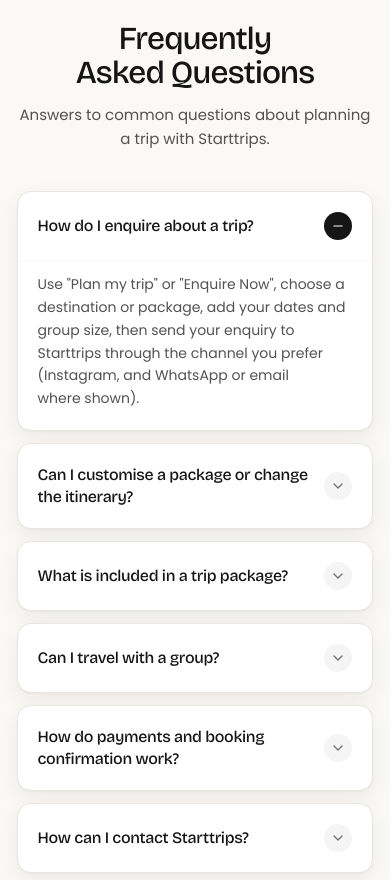
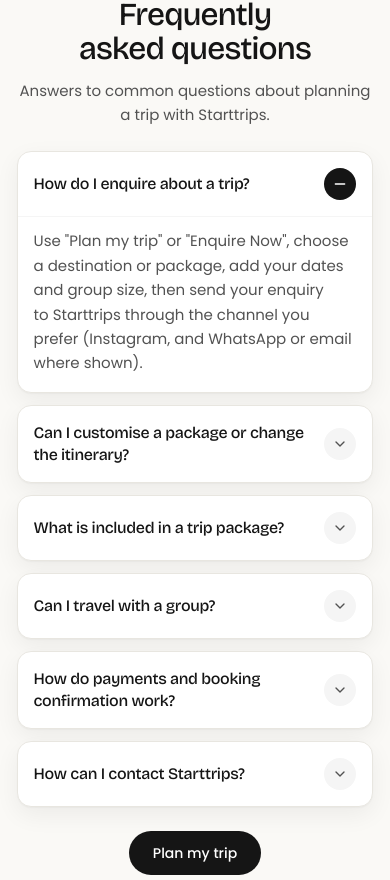
Before and after one commit to hriksinha1/Trip, a React (Vite) app: page / in a window 390 px wide. Shown: the part 4584-5464 px from the top of the page. Built offline with nearby package versions, Linux system fonts and the light colour scheme.

Commit message:
Tighten Starttrips spacing and visual system

```diff
--- a/src/components/sections/FAQSection.tsx
+++ b/src/components/sections/FAQSection.tsx
@@ -9,40 +9,26 @@
 }
 
 export const FAQSection: React.FC<FAQSectionProps> = ({ onPlanTripClick }) => {
-  // First item open by default
   const [openId, setOpenId] = useState<string>("faq-1");
-
-  const toggleItem = (id: string) => {
-    setOpenId((prev) => (prev === id ? "" : id));
-  };
+  const toggleItem = (id: string) => setOpenId((previous) => previous === id ? "" : id);
 
   return (
-    <section
-      id="faq"
-      aria-labelledby="faq-section-heading"
-      className="w-full py-16 sm:py-24 scroll-mt-20"
-    >
+    <section id="faq" aria-labelledby="faq-section-heading" className="section w-full scroll-mt-20">
       <div data-shell className="shell">
-        {/* Section Heading */}
         <SectionHeading
           id="faq-section-heading"
-          title="Frequently Asked Questions"
+          title="Frequently asked questions"
           subtitle="Answers to common questions about planning a trip with Starttrips."
-          className="mb-10 sm:mb-14"
+          className="section-heading-gap"
         />
 
-        {/* Accordion Container (constrained to --text-max) */}
-        <div className="max-w-[var(--text-max)] mx-auto space-y-3 sm:space-y-3.5">
+        <div className="mx-auto max-w-[var(--text-max)] space-y-3">
           {faqs.map((item: FAQItem) => {
             const isOpen = openId === item.id;
             const buttonId = `faq-btn-${item.id}`;
             const panelId = `faq-panel-${item.id}`;
-
             return (
-              <div
-                key={item.id}
-                className="bg-white rounded-[14px] border border-[#E8E6E0] shadow-soft overflow-hidden transition-colors"
-              >
+              <article key={item.id} className="overflow-hidden rounded-[14px] border border-[#E8E6E0] bg-white shadow-soft transition-colors">
                 <h3>
                   <button
                     id={buttonId}
@@ -50,56 +36,29 @@
                     aria-expanded={isOpen}
                     aria-controls={panelId}
                     onClick={() => toggleItem(item.id)}
-                    className="w-full flex items-center justify-between p-5 sm:p-6 text-left gap-4 font-display font-medium text-base sm:text-lg text-[#151515] hover:bg-neutral-50/80 transition-colors focus-visible:outline-none focus-visible:ring-2 focus-visible:ring-[#151515] focus-visible:ring-inset"
+                    className="flex min-h-14 w-full items-center justify-between gap-4 p-4 sm:px-5 sm:py-4 text-left font-display text-[16px] sm:text-[17px] font-medium text-[#151515] transition-colors hover:bg-neutral-50/80 focus-visible:outline-none focus-visible:ring-2 focus-visible:ring-[#151515] focus-visible:ring-inset"
                   >
                     <span className="leading-snug">{item.question}</span>
-
-                    {/* Right-aligned icon indicator */}
-                    <span
-                      className={`w-7 h-7 rounded-full flex items-center justify-center shrink-0 transition-transform duration-200 ${
-                        isOpen
-                          ? "bg-[#151515] text-white"
-                          : "bg-neutral-100 text-neutral-500 hover:text-neutral-900"
-                      }`}
-                    >
-                      {isOpen ? (
-                        <Minus className="w-3.5 h-3.5" aria-hidden="true" />
-                      ) : (
-                        <ChevronDown className="w-4 h-4" aria-hidden="true" />
-                      )}
+                    <span className={`inline-flex size-8 shrink-0 items-center justify-center rounded-full transition-colors ${isOpen ? "bg-[#151515] text-white" : "bg-neutral-100 text-neutral-600"}`}>
+                      {isOpen ? <Minus className="size-4" aria-hidden="true" /> : <ChevronDown className="size-4" aria-hidden="true" />}
                     </span>
                   </button>
                 </h3>
-
-                {/* Collapsible Answer Region with Smooth Height */}
-                <div
-                  id={panelId}
-                  role="region"
-                  aria-labelledby={buttonId}
-                  className={`grid transition-[grid-template-rows] duration-250 ease-out ${
-                    isOpen ? "grid-rows-[1fr]" : "grid-rows-[0fr]"
-                  }`}
-                >
+                <div id={panelId} role="region" aria-labelledby={buttonId} className={`grid transition-[grid-template-rows] duration-200 ease-out ${isOpen ? "grid-rows-[1fr]" : "grid-rows-[0fr]"}`}>
                   <div className="overflow-hidden">
-                    <p className="px-5 sm:px-6 pb-5 sm:pb-6 text-sm text-neutral-600 leading-relaxed font-sans border-t border-neutral-100/60 pt-3">
+                    <p className="border-t border-neutral-100 px-4 pb-4 pt-3 text-[15px] leading-relaxed text-neutral-600 sm:px-5">
                       {item.answer}
                     </p>
                   </div>
                 </div>
-              </div>
+              </article>
             );
           })}
         </div>
 
-        {/* Action Button Below */}
-        <div className="mt-10 sm:mt-12 flex justify-center">
-          <Button
-            variant="primary"
-            size="md"
-            onClick={onPlanTripClick}
-            className="px-6 py-2.5 font-semibold text-xs sm:text-sm shadow-md"
-          >
-            Still have a question? Plan my trip
+        <div className="mt-6 sm:mt-8 flex justify-center">
+          <Button variant="primary" size="md" onClick={onPlanTripClick}>
+            Plan my trip
           </Button>
         </div>
       </div>
```
